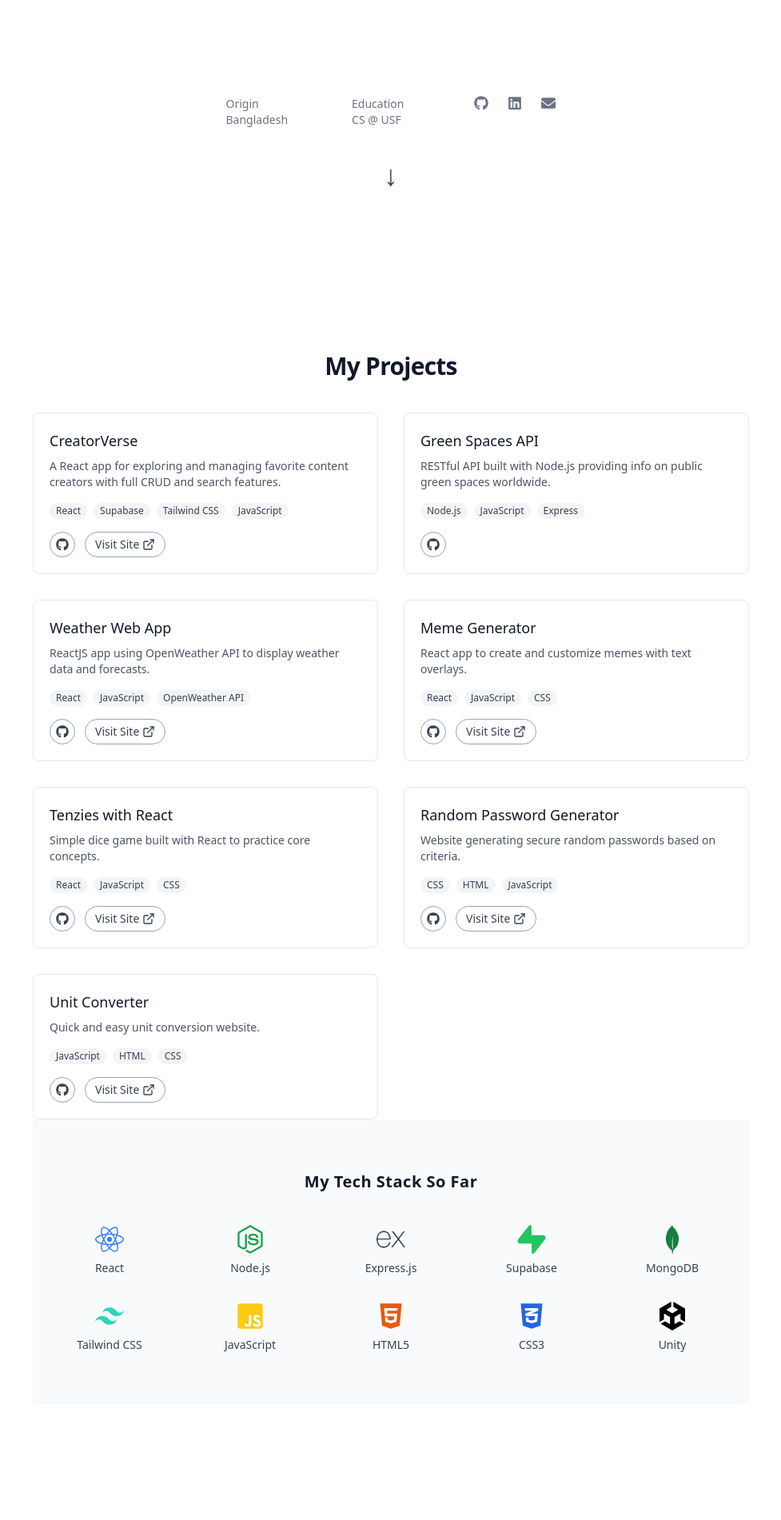
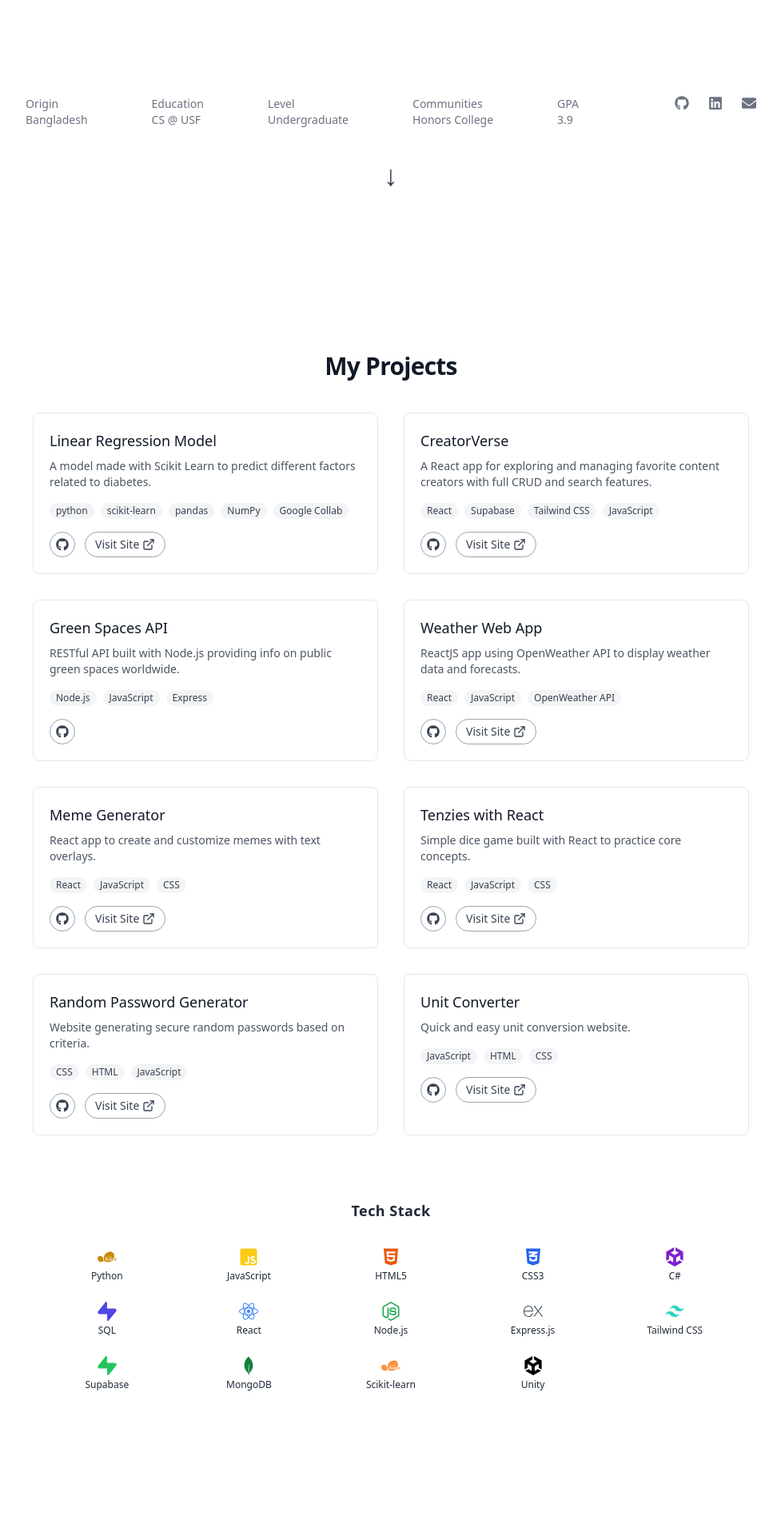
Before and after one commit to Ro-netizen004/rodela-dev-site, a React (Vite) app in the folder frontend/: page / in a window 1280 px wide. Shown: the part 520-2421 px from the top of the page at 80% size, without its empty margins (151-1128 px from the left). Built offline with nearby package versions, Linux system fonts and the light colour scheme.

Commit message:
Updated Projects, and education

```diff
--- a/frontend/src/components/TechStack.jsx
+++ b/frontend/src/components/TechStack.jsx
@@ -11,36 +11,41 @@ import {
   SiExpress,
   SiUnity,
   SiMongodb,
+  SiScikitlearn,
 } from "react-icons/si";
 
 const techStacks = [
+  { name: "Python", icon: <SiScikitlearn className="text-yellow-600" /> }, // Using scikitlearn icon as Python is missing in react-icons
+  { name: "JavaScript", icon: <FaJsSquare className="text-yellow-400" /> },
+  { name: "HTML5", icon: <FaHtml5 className="text-orange-600" /> },
+  { name: "CSS3", icon: <FaCss3Alt className="text-blue-600" /> },
+  { name: "C#", icon: <SiUnity className="text-purple-700" /> }, // Reusing Unity icon for C# (no dedicated icon)
+  { name: "SQL", icon: <SiSupabase className="text-indigo-600" /> }, // Using Supabase icon to represent SQL/PostgreSQL
   { name: "React", icon: <FaReact className="text-blue-500" /> },
   { name: "Node.js", icon: <FaNodeJs className="text-green-600" /> },
   { name: "Express.js", icon: <SiExpress className="text-gray-700" /> },
+  { name: "Tailwind CSS", icon: <SiTailwindcss className="text-teal-400" /> },
   { name: "Supabase", icon: <SiSupabase className="text-green-500" /> },
   { name: "MongoDB", icon: <SiMongodb className="text-green-700" /> },
-  { name: "Tailwind CSS", icon: <SiTailwindcss className="text-teal-400" /> },
-  { name: "JavaScript", icon: <FaJsSquare className="text-yellow-400" /> },
-  { name: "HTML5", icon: <FaHtml5 className="text-orange-600" /> },
-  { name: "CSS3", icon: <FaCss3Alt className="text-blue-600" /> },
+  { name: "Scikit-learn", icon: <SiScikitlearn className="text-orange-400" /> },
   { name: "Unity", icon: <SiUnity className="text-black" /> },
 ];
 
 const TechStack = () => {
   return (
-    <section className="bg-gray-50 text-gray-900 py-16 px-6 max-w-5xl mx-auto font-sans">
-      <h3 className="text-xl font-semibold text-center mb-10 tracking-wide">
-        My Tech Stack So Far
+    <section className="mt-10 py-10 px-4 max-w-4xl mx-auto text-gray-800">
+      <h3 className="text-lg font-semibold text-center mb-8 tracking-wide">
+        Tech Stack
       </h3>
 
-      <div className="grid grid-cols-3 sm:grid-cols-5 gap-8 justify-items-center">
+      <div className="grid grid-cols-3 sm:grid-cols-5 gap-6 justify-items-center text-sm">
         {techStacks.map(({ name, icon }) => (
           <div
             key={name}
-            className="flex flex-col items-center space-y-2 text-center text-sm font-medium text-gray-700"
+            className="flex flex-col items-center space-y-1 text-center"
           >
-            <div className="text-4xl">{icon}</div>
-            <span>{name}</span>
+            <div className="text-2xl">{icon}</div>
+            <span className="text-xs">{name}</span>
           </div>
         ))}
       </div>
--- a/frontend/src/pages/Home.jsx
+++ b/frontend/src/pages/Home.jsx
@@ -43,8 +43,6 @@ const Home = () => {
     document.getElementById(id)?.scrollIntoView({ behavior: "smooth" });
   };
 
-
-  // ...rest of your imports and component code unchanged
 
 return (
   <>
@@ -96,14 +94,26 @@ return (
 
       {/* Fun Fact / Footer Info Section */}
       <div className="mt-14 text-xs sm:text-sm text-gray-500  pt-8 max-w-6xl mx-auto px-16 md:px-20 flex flex-col sm:flex-row justify-between gap-20 sm:gap-6">
-        <div className="flex gap-20">
+        <div className="flex flex-wrap gap-10 sm:gap-20">
           <div>
             <div className="font-medium">Origin</div>
             <div>Bangladesh</div>
           </div>
           <div>
-            <div className="font-medium mr-16">Education</div>
+            <div className="font-medium">Education</div>
             <div>CS @ USF</div>
+          </div>
+          <div>
+            <div className="font-medium">Level</div>
+            <div>Undergraduate</div>
+          </div>
+          <div>
+            <div className="font-medium">Communities</div>
+            <div>Honors College</div>
+          </div>
+          <div>
+            <div className="font-medium mr-24">GPA</div>
+            <div>3.9</div>
           </div>
         </div>
         <div className="flex gap-6">
--- a/frontend/src/pages/Projects.jsx
+++ b/frontend/src/pages/Projects.jsx
@@ -3,6 +3,14 @@ import { FaGithub } from "react-icons/fa";
 import { FiExternalLink } from "react-icons/fi";
 
 const sampleProjects = [
+  {
+    id: 8,
+    title: "Linear Regression Model",
+    description: "A model made with Scikit Learn to predict different factors related to diabetes.",
+    link :"https://github.com/Ro-netizen004/Machine-Learning-Practice/blob/main/linreg.ipynb",
+    site: "https://github.com/Ro-netizen004/Machine-Learning-Practice/blob/main/linreg.ipynb",
+    tech: ["python", "scikit-learn", "pandas", "NumPy","Google Collab"]
+  },
   {
     id: 1,
     title: "CreatorVerse",
```
